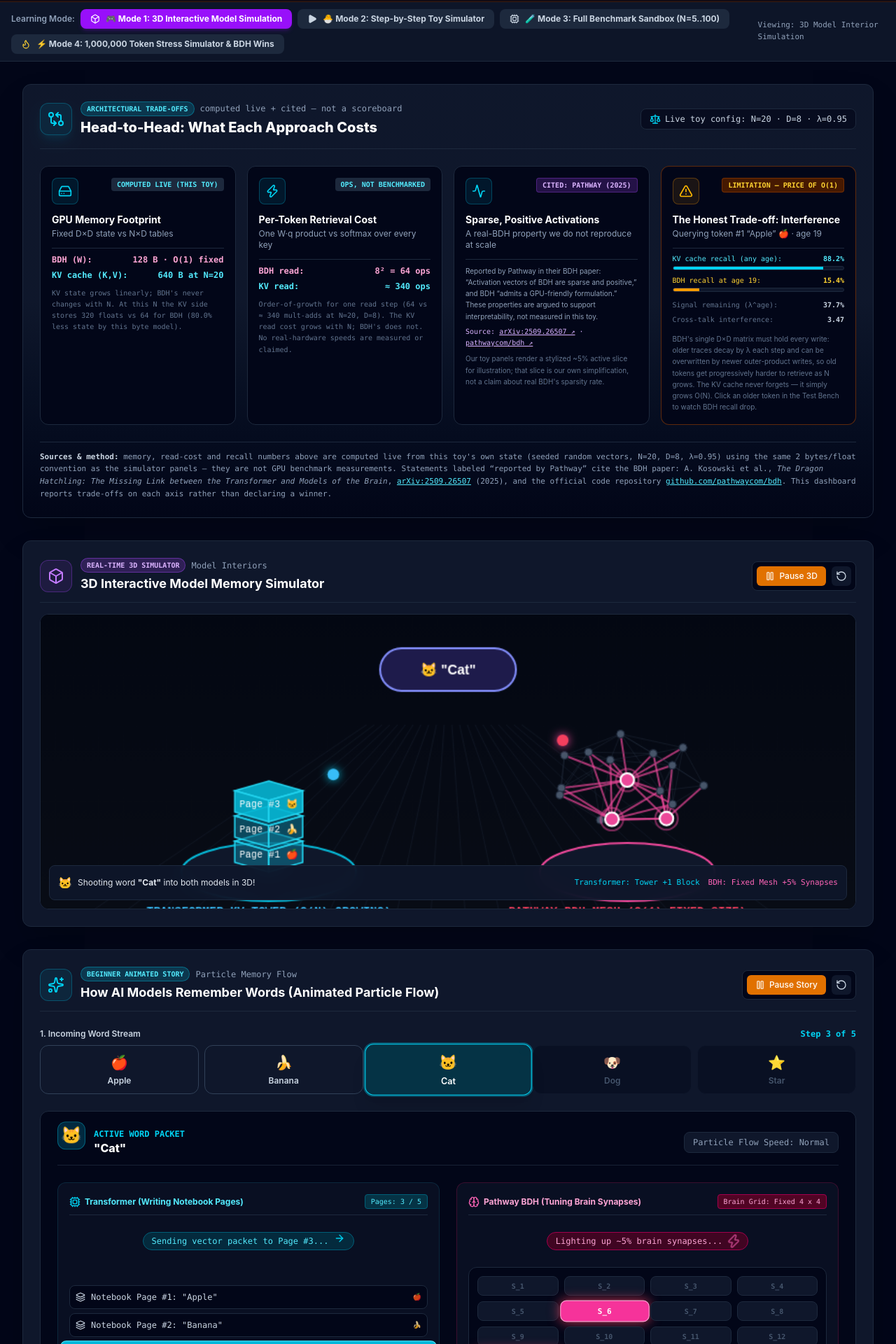
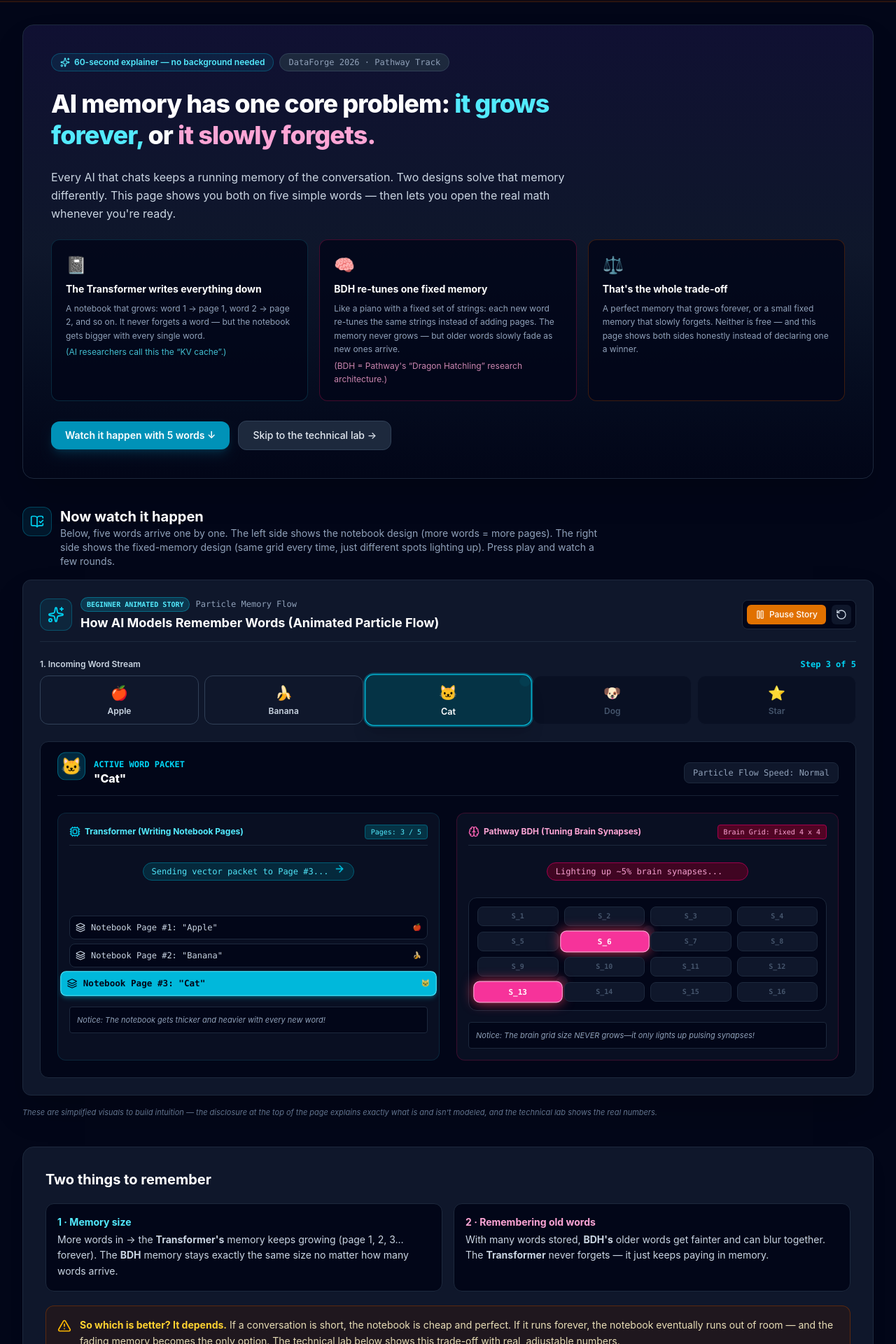
Before and after one commit to HorizonXDev/cache-vs-hatch, a React (Vite) app: page / in a window 1280 px wide. Shown: the part 180-2100 px from the top of the page at 70% size. Built offline with nearby package versions, Linux system fonts and the light colour scheme.

Commit message:
feat: UI changed

```diff
--- a/src/App.tsx
+++ b/src/App.tsx
@@ -1,10 +1,10 @@
 import { useState, useMemo } from 'react';
+import type { ReactNode } from 'react';
 import { HeaderBanner } from './components/HeaderBanner';
-import { ControlsBar } from './components/ControlsBar';
+import { LandingStory } from './components/LandingStory';
 import { VictoryDashboard } from './components/VictoryDashboard';
 import { Model3DSimulator } from './components/Model3DSimulator';
 import { StressSimulator } from './components/StressSimulator';
-import { AnimatedMemoryFlow } from './components/AnimatedMemoryFlow';
 import { Class10Explainer } from './components/Class10Explainer';
 import { PanelTransformer } from './components/PanelTransformer';
 import { PanelBDH } from './components/PanelBDH';
@@ -12,19 +12,23 @@
 import { RecallDecayCurve } from './components/RecallDecayCurve';
 import { GuidedLesson } from './components/GuidedLesson';
 import { StepByStepToyModel } from './components/StepByStepToyModel';
+import { ControlsBar } from './components/ControlsBar';
 import {
   generateTokenSequence,
   computeTransformerKVCache,
   computeBDHSynapticMatrix,
   queryModels,
 } from './utils/mathEngine';
-import { Sparkles, Cpu, Play, Flame, Box, FlaskConical } from 'lucide-react';
+import { Sparkles, Cpu, Box, Flame, BookOpenCheck, ArrowLeft, FlaskConical } from 'lucide-react';
+
+type LabTab = 'simulator' | '3d' | 'stress' | 'theory';
 
 export function App() {
-  // Main view mode: '3d' (3D Interactive Model Simulation) vs 'toy' (5-token simulator) vs 'sandbox' (Full N=5..100) vs 'stress' (1,000,000 token simulator)
-  const [viewMode, setViewMode] = useState<'3d' | 'toy' | 'sandbox' | 'stress'>('3d');
+  // Simple story first; the full simulator/tools live behind the "Technical Lab".
+  const [showLab, setShowLab] = useState<boolean>(false);
+  const [labTab, setLabTab] = useState<LabTab>('simulator');
 
-  // State for controls (Defaults: N=20, decay=0.95, D=8)
+  // State for the live simulation (defaults: N=20, decay=0.95, D=8)
   const [sequenceLength, setSequenceLength] = useState<number>(20);
   const [decayLambda, setDecayLambda] = useState<number>(0.95);
   const [dimension, setDimension] = useState<number>(8);
@@ -69,6 +73,37 @@
     setSeed((prev) => prev + 1);
   };
 
+  // Open the technical lab (optionally on a specific tab)
+  const openLab = (tab: LabTab = 'simulator') => {
+    setLabTab(tab);
+    setShowLab(true);
+  };
+
+  const labTabButton = (
+    active: boolean,
+    tab: LabTab,
+    icon: ReactNode,
+    label: string,
+    sub: string,
+    activeClasses: string
+  ) => (
+    <button
+      key={tab}
+      onClick={() => setLabTab(tab)}
+      className={`px-3.5 py-2 rounded-lg text-left transition-all flex items-center gap-2.5 border ${
+        active ? activeClasses : 'bg-slate-800/60 border-slate-700 text-slate-300 hover:bg-slate-700'
+      }`}
+    >
+      {icon}
+      <span className="flex flex-col">
+        <span className="text-xs font-bold leading-tight">{label}</span>
+        <span className={`text-[9px] font-mono leading-tight ${active ? 'opacity-80' : 'text-slate-500'}`}>
+          {sub}
+        </span>
+      </span>
+    </button>
+  );
+
   return (
     <div className="min-h-screen bg-slate-950 text-slate-100 flex flex-col font-sans antialiased selection:bg-cyan-500 selection:text-black">
       {/* Header Banner */}
@@ -90,71 +125,78 @@
         </div>
       </div>
 
-      {/* Mode Switcher Navigation Bar */}
-      <div className="bg-slate-900/90 border-b border-slate-800 px-4 py-2.5">
-        <div className="max-w-7xl mx-auto flex flex-col md:flex-row items-center justify-between gap-3">
-          <div className="flex flex-wrap items-center gap-2">
-            <span className="text-xs font-semibold text-slate-400">Learning Mode:</span>
+      {/* Main Content Area */}
+      <main className="flex-1 max-w-7xl w-full mx-auto p-4 sm:p-6 lg:p-8 space-y-8">
+        {!showLab ? (
+          /* ---------------- SIMPLE STORY (default landing) ---------------- */
+          <LandingStory onOpenLab={() => openLab('simulator')} />
+        ) : (
+          /* ---------------- TECHNICAL LAB ---------------- */
+          <div className="space-y-6 animate-in fade-in duration-200">
+            {/* Lab header */}
+            <div className="flex flex-col md:flex-row md:items-end md:justify-between gap-4 border-b border-slate-800 pb-5">
+              <div>
+                <div className="flex items-center gap-2 mb-1">
+                  <span className="px-2.5 py-0.5 rounded-full text-[10px] font-mono font-bold bg-cyan-500/20 text-cyan-300 border border-cyan-500/40">
+                    TECHNICAL LAB
+                  </span>
+                  <span className="text-xs text-slate-400 font-mono">the same simulation, with the dials exposed</span>
+                </div>
+                <h2 className="text-xl sm:text-2xl font-extrabold text-white">Full simulator &amp; deep dive</h2>
+                <p className="text-xs sm:text-sm text-slate-400 max-w-3xl mt-1 leading-relaxed">
+                  Every number here is computed live in your browser from seeded random vectors —
+                  nothing is hardcoded. Use the tabs to explore the matrices, the 3D view, an
+                  extreme-scale memory test, or the cited theory.
+                </p>
+              </div>
               <button
-              onClick={() => setViewMode('3d')}
-              className={`px-3.5 py-1.5 rounded-lg text-xs font-bold flex items-center gap-2 transition-all ${
-                viewMode === '3d'
-                  ? 'bg-purple-600 text-white shadow-md shadow-purple-600/20'
-                  : 'bg-slate-800 text-slate-300 hover:bg-slate-700'
-              }`}
+                onClick={() => setShowLab(false)}
+                className="shrink-0 self-start md:self-end px-4 py-2 rounded-xl bg-slate-800 hover:bg-slate-700 text-slate-200 text-xs font-semibold border border-slate-700 transition-all flex items-center gap-2"
               >
-              <Box className="w-3.5 h-3.5" />
-              🎮 Mode 1: 3D Interactive Model Simulation
-            </button>
-            <button
-              onClick={() => setViewMode('toy')}
-              className={`px-3.5 py-1.5 rounded-lg text-xs font-bold flex items-center gap-2 transition-all ${
-                viewMode === 'toy'
-                  ? 'bg-cyan-500 text-slate-950 shadow-md shadow-cyan-500/20'
-                  : 'bg-slate-800 text-slate-300 hover:bg-slate-700'
-              }`}
-            >
-              <Play className="w-3.5 h-3.5 fill-current" />
-              🐣 Mode 2: Step-by-Step Toy Simulator
-            </button>
-            <button
-              onClick={() => setViewMode('sandbox')}
-              className={`px-3.5 py-1.5 rounded-lg text-xs font-bold flex items-center gap-2 transition-all ${
-                viewMode === 'sandbox'
-                  ? 'bg-indigo-600 text-white shadow-md shadow-indigo-600/20'
-                  : 'bg-slate-800 text-slate-300 hover:bg-slate-700'
-              }`}
-            >
-              <Cpu className="w-3.5 h-3.5" />
-              🧪 Mode 3: Full Benchmark Sandbox (N=5..100)
-            </button>
-            <button
-              onClick={() => setViewMode('stress')}
-              className={`px-3.5 py-1.5 rounded-lg text-xs font-bold flex items-center gap-2 transition-all ${
-                viewMode === 'stress'
-                  ? 'bg-emerald-500 text-slate-950 shadow-md shadow-emerald-500/20'
-                  : 'bg-slate-800 text-slate-300 hover:bg-slate-700'
-              }`}
-            >
-              <Flame className="w-3.5 h-3.5 text-amber-300" />
-              ⚡ Mode 4: 1,000,000 Token Stress Simulator & BDH Wins
+                <ArrowLeft className="w-4 h-4" />
+                Back to the simple explainer
               </button>
             </div>
 
-          <div className="text-[11px] text-slate-400 font-mono hidden lg:block">
-            {viewMode === '3d'
-              ? 'Viewing: 3D Model Interior Simulation'
-              : viewMode === 'toy'
-              ? 'Viewing: Step-by-step 5-token simulator'
-              : viewMode === 'sandbox'
-              ? `Viewing: Full benchmark (N=${sequenceLength}, D=${dimension})`
-              : 'Viewing: 1,000,000 Token VRAM Stress Simulator'}
-          </div>
-        </div>
-      </div>
+            {/* Lab tabs (plain English) */}
+            <nav className="flex flex-wrap gap-2">
+              {labTabButton(
+                labTab === 'simulator',
+                'simulator',
+                <Cpu className="w-4 h-4 text-cyan-400 shrink-0" />,
+                'Interactive simulator',
+                'change N / D / λ · compare side by side',
+                'bg-cyan-950 border-cyan-500/60 text-white shadow-md shadow-cyan-950/40'
+              )}
+              {labTabButton(
+                labTab === '3d',
+                '3d',
+                <Box className="w-4 h-4 text-purple-400 shrink-0" />,
+                '3D animations',
+                'watch both designs as scenes',
+                'bg-purple-950 border-purple-500/60 text-white shadow-md shadow-purple-950/40'
+              )}
+              {labTabButton(
+                labTab === 'stress',
+                'stress',
+                <Flame className="w-4 h-4 text-pink-400 shrink-0" />,
+                'Extreme scale — up to 1M words',
+                'memory required at huge context',
+                'bg-pink-950 border-pink-500/60 text-white shadow-md shadow-pink-950/40'
+              )}
+              {labTabButton(
+                labTab === 'theory',
+                'theory',
+                <BookOpenCheck className="w-4 h-4 text-indigo-400 shrink-0" />,
+                'Theory, lesson & quiz',
+                'the science behind the demo',
+                'bg-indigo-950 border-indigo-500/60 text-white shadow-md shadow-indigo-950/40'
+              )}
+            </nav>
 
-      {/* Controls Bar (Visible in Sandbox) */}
-      {viewMode === 'sandbox' && (
+            {/* ---------------- Tab: Interactive simulator ---------------- */}
+            {labTab === 'simulator' && (
+              <div className="space-y-8">
                 <ControlsBar
                   sequenceLength={sequenceLength}
                   setSequenceLength={setSequenceLength}
@@ -165,11 +207,8 @@
                   onRegenerate={handleRegenerate}
                   onApplyPreset={handleApplyPreset}
                 />
-      )}
 
-      {/* Main Content Area */}
-      <main className="flex-1 max-w-7xl w-full mx-auto p-4 sm:p-6 lg:p-8 space-y-8">
-        {/* Head-to-Head Trade-off Dashboard (always accessible at top; fed by live sim state) */}
+                {/* Honest head-to-head summary (computed live) */}
                 <VictoryDashboard
                   sequenceLength={sequenceLength}
                   dimension={dimension}
@@ -179,28 +218,6 @@
                   bdhState={bdhState}
                   retrievalResult={retrievalResult}
                 />
-
-        {/* MODE 1: 3D Interactive Model Simulation */}
-        {viewMode === '3d' && (
-          <div className="space-y-8 animate-in fade-in duration-200">
-            <Model3DSimulator />
-            <AnimatedMemoryFlow />
-            <Class10Explainer />
-          </div>
-        )}
-
-        {/* MODE 2: Step-by-Step Toy Model & Beginner Lesson */}
-        {viewMode === 'toy' && (
-          <div className="space-y-8 animate-in fade-in duration-200">
-            <StepByStepToyModel decayLambda={decayLambda} />
-            <GuidedLesson />
-          </div>
-        )}
-
-        {/* MODE 3: Full Benchmark Sandbox */}
-        {viewMode === 'sandbox' && (
-          <div className="space-y-8 animate-in fade-in duration-200">
-            <GuidedLesson />
 
                 <section className="grid grid-cols-1 lg:grid-cols-2 gap-6">
                   <PanelTransformer
@@ -239,11 +256,28 @@
               </div>
             )}
 
-        {/* MODE 4: 1,000,000 Token Stress Simulator */}
-        {viewMode === 'stress' && (
-          <div className="space-y-8 animate-in fade-in duration-200">
+            {/* ---------------- Tab: 3D animations ---------------- */}
+            {labTab === '3d' && (
+              <div className="space-y-8">
+                <Model3DSimulator />
+              </div>
+            )}
+
+            {/* ---------------- Tab: Extreme scale ---------------- */}
+            {labTab === 'stress' && (
+              <div className="space-y-8">
                 <StressSimulator />
+              </div>
+            )}
+
+            {/* ---------------- Tab: Theory, lesson & quiz ---------------- */}
+            {labTab === 'theory' && (
+              <div className="space-y-8">
                 <GuidedLesson />
+                <StepByStepToyModel decayLambda={decayLambda} />
+                <Class10Explainer />
+              </div>
+            )}
           </div>
         )}
       </main>
@@ -256,7 +290,7 @@
             <span>DataForge 2026 Pathway Track Submission</span>
           </div>
           <div>
-            Built with React, Tailwind CSS & Lucide Icons. Pure 100% Client-Side Simulation.
+            Built with React, Tailwind CSS &amp; Lucide Icons. Pure 100% Client-Side Simulation.
           </div>
           <div className="text-slate-500 font-mono text-[11px]">
             Pathway Post-Transformer Architecture Series (BDH)
--- /dev/null
+++ b/src/components/LandingStory.tsx
@@ -0,0 +1,161 @@
+import React from 'react';
+import { BookOpenCheck, Sparkles, AlertTriangle } from 'lucide-react';
+import { AnimatedMemoryFlow } from './AnimatedMemoryFlow';
+
+interface LandingStoryProps {
+  onOpenLab: () => void;
+}
+
+export const LandingStory: React.FC<LandingStoryProps> = ({ onOpenLab }) => {
+  return (
+    <div className="space-y-10">
+      {/* ---------- 1. Hero: the idea in plain words ---------- */}
+      <section className="bg-gradient-to-b from-indigo-950/50 via-slate-900 to-slate-950 border border-slate-800 rounded-2xl p-6 sm:p-10 shadow-2xl space-y-6">
+        <div className="flex flex-wrap items-center gap-2">
+          <span className="px-3 py-1 rounded-full text-xs font-semibold bg-cyan-500/10 text-cyan-300 border border-cyan-500/30 flex items-center gap-1.5">
+            <Sparkles className="w-3.5 h-3.5" />
+            60-second explainer — no background needed
+          </span>
+          <span className="px-3 py-1 rounded-full text-xs font-mono bg-slate-800 text-slate-400 border border-slate-700">
+            DataForge 2026 · Pathway Track
+          </span>
+        </div>
+
+        <h1 className="text-2xl sm:text-4xl font-extrabold tracking-tight text-white leading-tight max-w-3xl">
+          AI memory has one core problem:{' '}
+          <span className="text-cyan-300">it grows forever,</span> or{' '}
+          <span className="text-pink-300">it slowly forgets.</span>
+        </h1>
+
+        <p className="text-sm sm:text-base text-slate-300 leading-relaxed max-w-3xl">
+          Every AI that chats keeps a running memory of the conversation. Two designs solve
+          that memory differently. This page shows you both on five simple words — then lets
+          you open the real math whenever you&apos;re ready.
+        </p>
+
+        {/* The core idea in 3 cards */}
+        <div className="grid grid-cols-1 md:grid-cols-3 gap-4">
+          <div className="bg-slate-950/80 border border-cyan-900/50 rounded-xl p-5 space-y-2">
+            <div className="text-2xl">📓</div>
+            <h3 className="font-bold text-white text-sm">The Transformer writes everything down</h3>
+            <p className="text-xs text-slate-400 leading-relaxed">
+              A notebook that grows: word 1 → page 1, word 2 → page 2, and so on. It never
+              forgets a word — but the notebook gets bigger with every single word.
+              <span className="block mt-1 text-cyan-300/80">(AI researchers call this the “KV cache”.)</span>
+            </p>
+          </div>
+
+          <div className="bg-slate-950/80 border border-pink-900/50 rounded-xl p-5 space-y-2">
+            <div className="text-2xl">🧠</div>
+            <h3 className="font-bold text-white text-sm">BDH re-tunes one fixed memory</h3>
+            <p className="text-xs text-slate-400 leading-relaxed">
+              Like a piano with a fixed set of strings: each new word re-tunes the same
+              strings instead of adding pages. The memory never grows — but older words
+              slowly fade as new ones arrive.
+              <span className="block mt-1 text-pink-300/80">(BDH = Pathway&apos;s “Dragon Hatchling” research architecture.)</span>
+            </p>
+          </div>
+
+          <div className="bg-slate-950/80 border border-amber-900/50 rounded-xl p-5 space-y-2">
+            <div className="text-2xl">⚖️</div>
+            <h3 className="font-bold text-white text-sm">That&apos;s the whole trade-off</h3>
+            <p className="text-xs text-slate-400 leading-relaxed">
+              A perfect memory that grows forever, or a small fixed memory that slowly
+              forgets. Neither is free — and this page shows both sides honestly instead of
+              declaring one a winner.
+            </p>
+          </div>
+        </div>
+
+        {/* CTA */}
+        <div className="flex flex-col sm:flex-row items-center gap-3 pt-1">
+          <a
+            href="#story-demo"
+            className="w-full sm:w-auto text-center px-5 py-2.5 rounded-xl bg-cyan-600 hover:bg-cyan-500 text-white font-semibold text-sm shadow-lg shadow-cyan-600/20 transition-all"
+          >
+            Watch it happen with 5 words ↓
+          </a>
+          <button
+            onClick={onOpenLab}
+            className="w-full sm:w-auto text-center px-5 py-2.5 rounded-xl bg-slate-800 hover:bg-slate-700 text-slate-200 text-sm font-medium border border-slate-700 transition-all"
+          >
+            Skip to the technical lab →
+          </button>
+        </div>
+      </section>
+
+      {/* ---------- 2. The animated demo ---------- */}
+      <section id="story-demo" className="space-y-4">
+        <div className="flex items-start gap-3">
+          <div className="p-2.5 rounded-xl bg-cyan-500/10 text-cyan-400 border border-cyan-500/30">
+            <BookOpenCheck className="w-5 h-5" />
+          </div>
+          <div>
+            <h2 className="text-lg sm:text-xl font-bold text-white">Now watch it happen</h2>
+            <p className="text-xs sm:text-sm text-slate-400 max-w-3xl">
+              Below, five words arrive one by one. The left side shows the notebook design
+              (more words = more pages). The right side shows the fixed-memory design (same
+              grid every time, just different spots lighting up). Press play and watch a few
+              rounds.
+            </p>
+          </div>
+        </div>
+
+        <AnimatedMemoryFlow />
+
+        <p className="text-[11px] text-slate-500 italic">
+          These are simplified visuals to build intuition — the disclosure at the top of the
+          page explains exactly what is and isn&apos;t modeled, and the technical lab shows the real
+          numbers.
+        </p>
+      </section>
+
+      {/* ---------- 3. Takeaway ---------- */}
+      <section className="bg-slate-900 border border-slate-800 rounded-2xl p-6 sm:p-8 shadow-xl space-y-5">
+        <h2 className="text-lg sm:text-xl font-bold text-white">Two things to remember</h2>
+
+        <div className="grid grid-cols-1 md:grid-cols-2 gap-4 text-sm">
+          <div className="bg-slate-950 border border-slate-800 rounded-xl p-4">
+            <div className="font-bold text-cyan-300 mb-1">1 · Memory size</div>
+            <p className="text-xs sm:text-sm text-slate-300 leading-relaxed">
+              More words in → the <strong>Transformer&apos;s</strong> memory keeps growing (page 1,
+              2, 3… forever). The <strong>BDH</strong> memory stays exactly the same size no matter
+              how many words arrive.
+            </p>
+          </div>
+          <div className="bg-slate-950 border border-slate-800 rounded-xl p-4">
+            <div className="font-bold text-pink-300 mb-1">2 · Remembering old words</div>
+            <p className="text-xs sm:text-sm text-slate-300 leading-relaxed">
+              With many words stored, <strong>BDH&apos;s</strong> older words get fainter and can blur
+              together. The <strong>Transformer</strong> never forgets — it just keeps paying in
+              memory.
+            </p>
+          </div>
+        </div>
+
+        {/* Honest bottom line */}
+        <div className="p-4 rounded-xl bg-amber-950/30 border border-amber-800/50 flex items-start gap-3">
+          <AlertTriangle className="w-5 h-5 text-amber-400 shrink-0 mt-0.5" />
+          <div className="text-xs sm:text-sm text-amber-100/90 leading-relaxed">
+            <span className="font-bold text-amber-300">So which is better? It depends.</span>{' '}
+            If a conversation is short, the notebook is cheap and perfect. If it runs forever,
+            the notebook eventually runs out of room — and the fading memory becomes the only
+            option. The technical lab below shows this trade-off with real, adjustable numbers.
+          </div>
+        </div>
+
+        <div className="text-center pt-2">
+          <button
+            onClick={onOpenLab}
+            className="px-8 py-3 rounded-xl bg-cyan-600 hover:bg-cyan-500 text-white font-bold text-sm shadow-lg shadow-cyan-600/25 transition-all hover:scale-[1.02]"
+          >
+            Open the technical lab: full controls &amp; real numbers →
+          </button>
+          <p className="text-[11px] text-slate-500 mt-3">
+            Matrices, memory math, 3D animation, a 1-million-word stress test, and the cited theory.
+          </p>
+        </div>
+      </section>
+    </div>
+  );
+};
```
Lines whose indentation alone changed are shown as unchanged.
